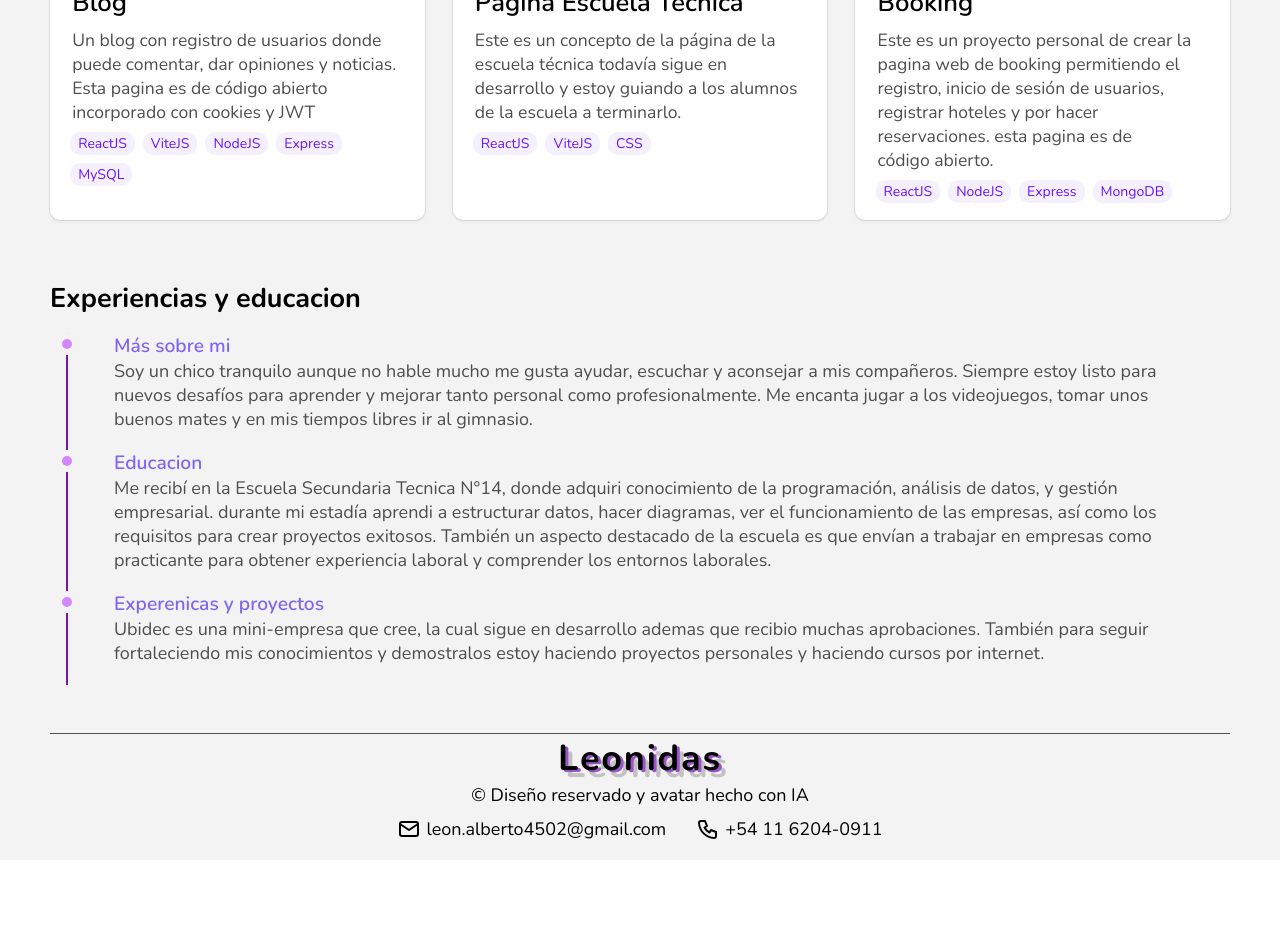
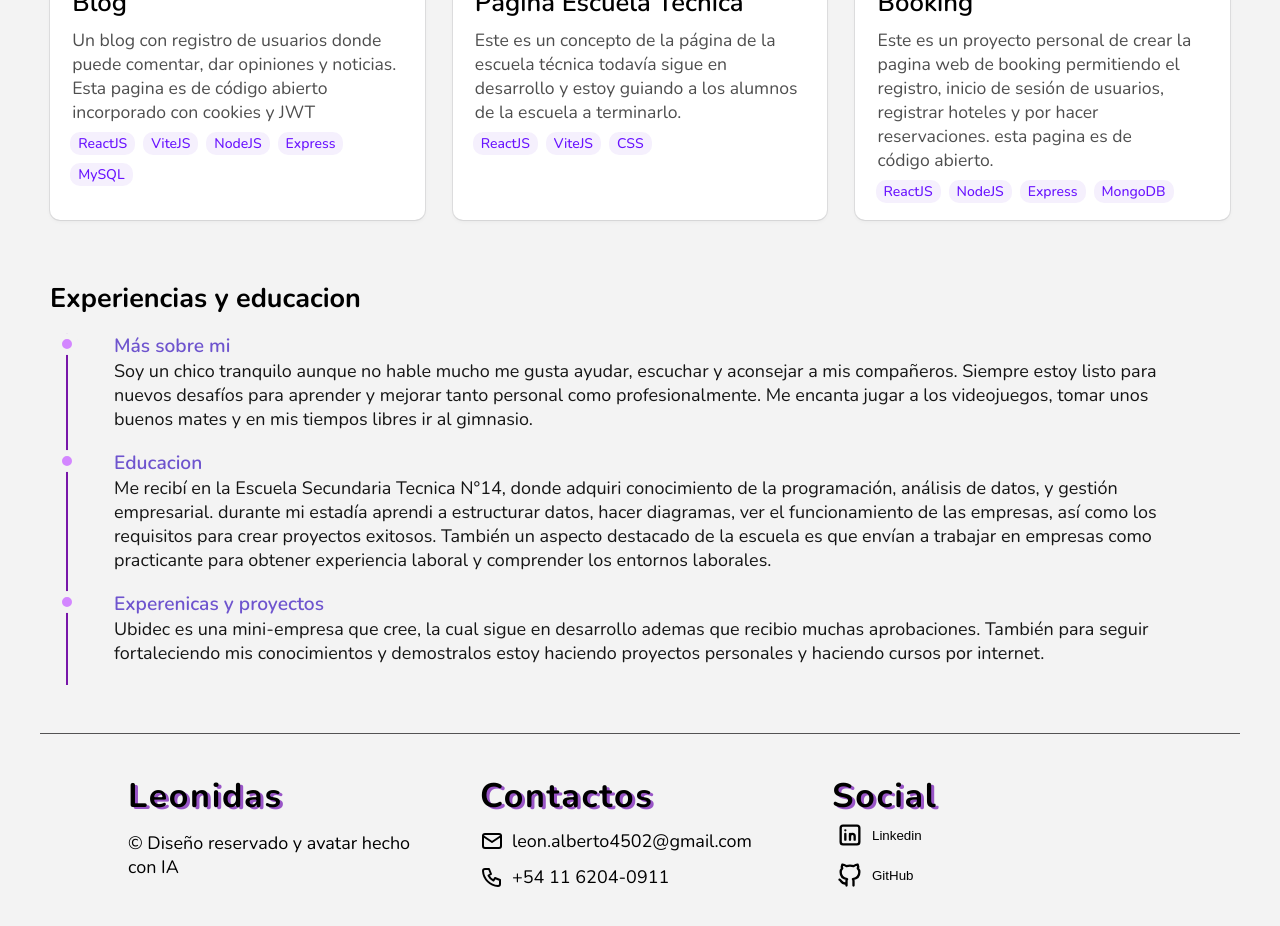
Before and after one commit to LeonidasValen/Portfolio, a React (Vite) app: page / in a window 1280 px wide. Shown: the part 1400-2326 px from the top of the page. Before the commit the page ends 2260 px from the top, so only its background shows below. Built offline with nearby package versions, Linux system fonts and the light colour scheme.

Commit message:
footer update

```diff
--- a/src/components/footer/footer.css
+++ b/src/components/footer/footer.css
@@ -3,48 +3,89 @@
     max-width: 1200px;
     margin: auto;
     margin-top: 3rem;
+    border-top: 1px solid #535253;
 }
 .footer .footer-content{
-    display: flex;
-    justify-content: center;
-    align-items: center;
-    flex-direction: column;
-    border-top: 1px solid #535253;
-    margin: 0 10px;
-    padding-bottom: 1.2rem;
-}
-
-.footer-content .footer-text{
-    text-align: center;
+    display: grid;
+    grid-template-columns: repeat(3, minmax(0, 1fr));
+    max-width: 64rem;
+    gap: 2rem;
+    margin: auto;
+    padding-top: 3rem;
+    padding-bottom: 3rem;
 }
 
 .footer .footer-content h1{
     letter-spacing: 0.05em;
-    text-shadow: 3px 2px 0px #9955c7, 7px 7px 0px rgba(0, 0, 0, 0.2);
+    text-shadow: 3px 2px 0px #9955c7;
+    font-size: 2.125rem;
+    line-height: 1.75rem;
 }
 
-.footer .footer-content a:hover{
+.footer .footer-content .cLink:hover{
     text-decoration: underline;
 }
 
-.contact-content{
+.footerGrid{
+    display: grid;
+    gap: .6rem;
+    max-width: 290px;
+}
+
+.footerGrid .contact{
+    display: grid;
+    gap: 0.5rem;
+}
+
+.contact .cLink{
     display: flex;
-    margin-top: 10px;
-    gap: 30px;
+    align-items: center;
+    gap: .5rem;
 }
-.contact-content .contact{
+
+.fIconSocial{
+    display: grid;
+    gap: .5rem;
+}
+
+.fIconSocial .btn-bg{
+    display: grid;
+    width: fit-content;
+    gap: .5rem;
+}
+.fIconSocial .btn-bg:hover{
+    text-decoration: underline;
+}
+
+.fIconSocial .btn-bg button{
+    position: relative;
+    background: var(--bgcl);
+    color: var(--colorFont);
     display: flex;
     align-items: center;
     justify-content: center;
-    color: var(--colorFont);
-}
-.contact-content .contact svg{
-    margin-right: 5px;
+    gap: .5rem;
+    border: none;
+    padding: 2px 4px;
+    cursor: pointer;
 }
 
-@media screen and (max-width: 490px) {
-    .contact-content{
+@media screen and (max-width: 1200px) {
+    .footer .footer-content{
+        display: flex;
+        flex-wrap: wrap;
+        justify-content: space-between;
+        padding-inline: 2rem;
+    }
+
+}
+
+@media screen and (max-width: 675px) {
+    .footer .footer-content{
+        display: flex;
         flex-direction: column;
-        gap: 10px;
+        justify-content: center;
+        text-align: left;
     }
+
 }
--- a/src/components/footer/footer.jsx
+++ b/src/components/footer/footer.jsx
@@ -6,28 +6,58 @@ const copyrightText = {
     English: "© Design reserved and avatar made with AI"
 };
 
-export function Footer(){
+export function Footer() {
     const { language } = useLanguage();
-    return(
+    return (
         <footer className='footer' id='footer'>
             <div className="footer-content">
-                <div className='footer-text'>
+                <div className='footerGrid'>
                     <h1>Leonidas</h1>
-                    <p>{copyrightText[language]}</p>
+                    <p className='fCopy'>{copyrightText[language]}</p>
                 </div>
-                <div className='contact-content'>
+                <div className='footerGrid'>
+                    <h1>Contactos</h1>
                     <div className='contact'>
-                        <svg  xmlns="http://www.w3.org/2000/svg"  width="24"  height="24"  viewBox="0 0 24 24"  fill="none"  stroke="currentColor"  strokeWidth="2"  strokeLinecap="round"  strokeLinejoin="round"  className="icon icon-tabler icons-tabler-outline icon-tabler-mail"><path stroke="none" d="M0 0h24v24H0z" fill="none"/>
-                            <path d="M3 7a2 2 0 0 1 2 -2h14a2 2 0 0 1 2 2v10a2 2 0 0 1 -2 2h-14a2 2 0 0 1 -2 -2v-10z" />
-                            <path d="M3 7l9 6l9 -6" />
-                        </svg>
-                        <a href='mailto:leon.alberto4502@gmail.com'>leon.alberto4502@gmail.com</a>
+                        <a href='mailto:leon.alberto4502@gmail.com' className='cLink'>
+                            <svg xmlns="http://www.w3.org/2000/svg" width="24" height="24" viewBox="0 0 24 24" fill="none" stroke="currentColor" strokeWidth="2" strokeLinecap="round" strokeLinejoin="round" className="icon icon-tabler icons-tabler-outline icon-tabler-mail"><path stroke="none" d="M0 0h24v24H0z" fill="none" />
+                                <path d="M3 7a2 2 0 0 1 2 -2h14a2 2 0 0 1 2 2v10a2 2 0 0 1 -2 2h-14a2 2 0 0 1 -2 -2v-10z" />
+                                <path d="M3 7l9 6l9 -6" />
+                            </svg>
+                            leon.alberto4502@gmail.com
+                        </a>
+                        <a href='tel:+54116204-0911' className='cLink'>
+                            <svg xmlns="http://www.w3.org/2000/svg" width="24" height="24" viewBox="0 0 24 24" fill="none" stroke="currentColor" strokeWidth="2" strokeLinecap="round" strokeLinejoin="round" className="icon icon-tabler icons-tabler-outline icon-tabler-phone"><path stroke="none" d="M0 0h24v24H0z" fill="none" />
+                                <path d="M5 4h4l2 5l-2.5 1.5a11 11 0 0 0 5 5l1.5 -2.5l5 2v4a2 2 0 0 1 -2 2a16 16 0 0 1 -15 -15a2 2 0 0 1 2 -2" />
+                            </svg>
+                            +54 11 6204-0911
+                        </a>
                     </div>
-                    <div className='contact'>
-                        <svg  xmlns="http://www.w3.org/2000/svg"  width="24"  height="24"  viewBox="0 0 24 24"  fill="none"  stroke="currentColor"  strokeWidth="2"  strokeLinecap="round"  strokeLinejoin="round"  className="icon icon-tabler icons-tabler-outline icon-tabler-phone"><path stroke="none" d="M0 0h24v24H0z" fill="none"/>
-                            <path d="M5 4h4l2 5l-2.5 1.5a11 11 0 0 0 5 5l1.5 -2.5l5 2v4a2 2 0 0 1 -2 2a16 16 0 0 1 -15 -15a2 2 0 0 1 2 -2" />
-                        </svg>
-                        <a href='tel:+54116204-0911'>+54 11 6204-0911</a>
+                </div>
+                <div className='footerGrid'>
+                    <h1>Social</h1>
+                    <div className="fIconSocial">
+                        <a className='btn-bg' href="https://www.linkedin.com/in/leonel-valenzuela-65aa462b4/" aria-label='link linkedin' target="_blank">
+                            <button className='btn-linkedin'>
+                                <svg xmlns="http://www.w3.org/2000/svg" width="28" height="28" viewBox="0 0 24 24" fill="none" stroke="currentColor" strokeWidth="2" strokeLinecap="round" strokeLinejoin="round" className="icon icon-tabler icons-tabler-outline icon-tabler-brand-linkedin">
+                                    <path stroke="none" d="M0 0h24v24H0z" fill="none" />
+                                    <path d="M4 4m0 2a2 2 0 0 1 2 -2h12a2 2 0 0 1 2 2v12a2 2 0 0 1 -2 2h-12a2 2 0 0 1 -2 -2z" />
+                                    <path d="M8 11l0 5" />
+                                    <path d="M8 8l0 .01" />
+                                    <path d="M12 16l0 -5" />
+                                    <path d="M16 16v-3a2 2 0 0 0 -4 0" />
+                                </svg>
+                                Linkedin
+                            </button>
+                        </a>
+                        <a className='btn-bg' href="https://github.com/LeonidasValen" aria-label='link github' target="_blank">
+                            <button className='btn-github'>
+                                <svg xmlns="http://www.w3.org/2000/svg" width="28" height="28" viewBox="0 0 24 24" fill="none" stroke="currentColor" strokeWidth="2" strokeLinecap="round" strokeLinejoin="round" className="icon icon-tabler icons-tabler-outline icon-tabler-brand-github">
+                                    <path stroke="none" d="M0 0h24v24H0z" fill="none" />
+                                    <path d="M9 19c-4.3 1.4 -4.3 -2.5 -6 -3m12 5v-3.5c0 -1 .1 -1.4 -.5 -2c2.8 -.3 5.5 -1.4 5.5 -6a4.6 4.6 0 0 0 -1.3 -3.2a4.2 4.2 0 0 0 -.1 -3.2s-1.1 -.3 -3.5 1.3a12.3 12.3 0 0 0 -6.2 0c-2.4 -1.6 -3.5 -1.3 -3.5 -1.3a4.2 4.2 0 0 0 -.1 3.2a4.6 4.6 0 0 0 -1.3 3.2c0 4.6 2.7 5.7 5.5 6c-.6 .6 -.6 1.2 -.5 2v3.5" />
+                                </svg>
+                                GitHub
+                            </button>
+                        </a>
                     </div>
                 </div>
             </div>
--- a/src/components/proyects/proyect.css
+++ b/src/components/proyects/proyect.css
@@ -81,7 +81,7 @@
 }
 .info-proyect p{
     margin-top: 8px;
-    color: var(--grayFont);
+    color: var(--grayPost);
     font-size: 1.1rem;
     font-weight: 400;
 }
@@ -102,7 +102,7 @@
 }
  .skills-proyects .skill{
     font-size: 14px;
-    font-weight: 400;
+    font-weight: 500;
     background-color: rgba(133, 76, 230, 0.082);
     padding: 2px 8px;
     border-radius: 10px;
--- a/src/components/skills/skills.css
+++ b/src/components/skills/skills.css
@@ -24,6 +24,7 @@
 }
 
 .lenguaje-icon{
+    position: relative;
     display: inline-grid;
     justify-content: center;
     height: 70px;
@@ -44,6 +45,19 @@
     height: 70px;
     width: 70px;
     transition: 0.3s all;
+}
+
+.lenguaje-icon::before{
+    content: "";
+    position: absolute;
+    width: 100%;
+    height: 100%;
+    border: 1px solid transparent;
+    border-radius: 10px;
+}
+.lenguaje-icon:hover::before{
+    border: 1px solid blue;
+    transition: border-color .3s ease, backdrop-filter .3s ease, -webkit-backdrop-filter .3s ease;
 }
 
 .lenguaje-icon img{
--- a/src/index.css
+++ b/src/index.css
@@ -16,17 +16,19 @@
 .app{
     --colorFont: #000;
     --bgcl: #f3f3f3;
-    --grayFont: #4e4e4e;
+    --grayFont: #151515;
+    --grayPost: #4e4e4e;
     --black-white: #fff;
     --box: #fff;
     --violet: #a896e5;
-    --purple: #8264f1;
+    --purple: #6e54ce;
     --hover:rgb(230 215 255);
 }
 .app.dark-mode{
     --bgcl: #141219;
     --colorFont: #fff;
-    --grayFont: #cacaca;
+    --grayFont: #e9e9e9;
+    --grayPost: 	rgb(192, 189, 201);
     --black-white: #000;
     --violet: #2f2259;
     --purple: #c055ff ;
```
